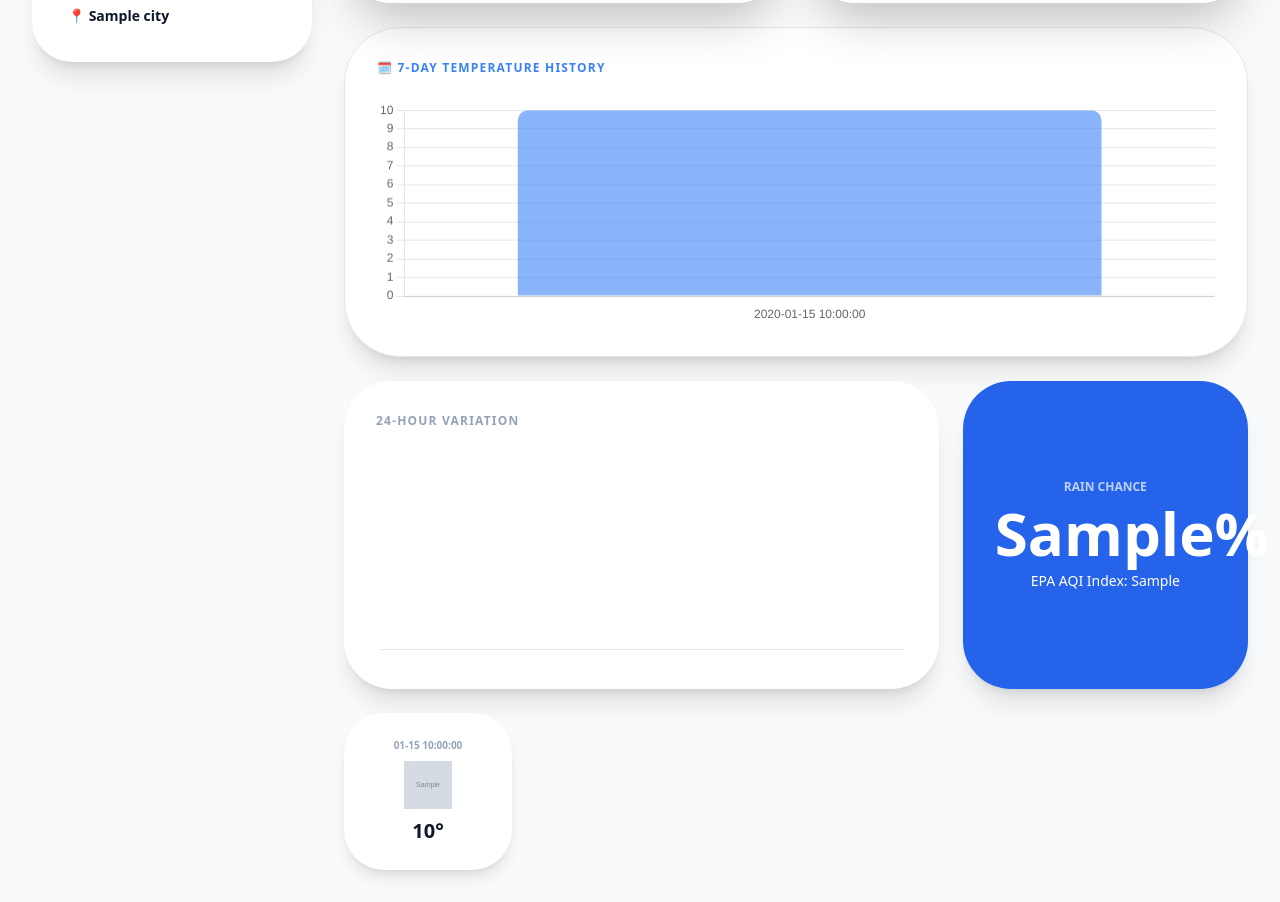
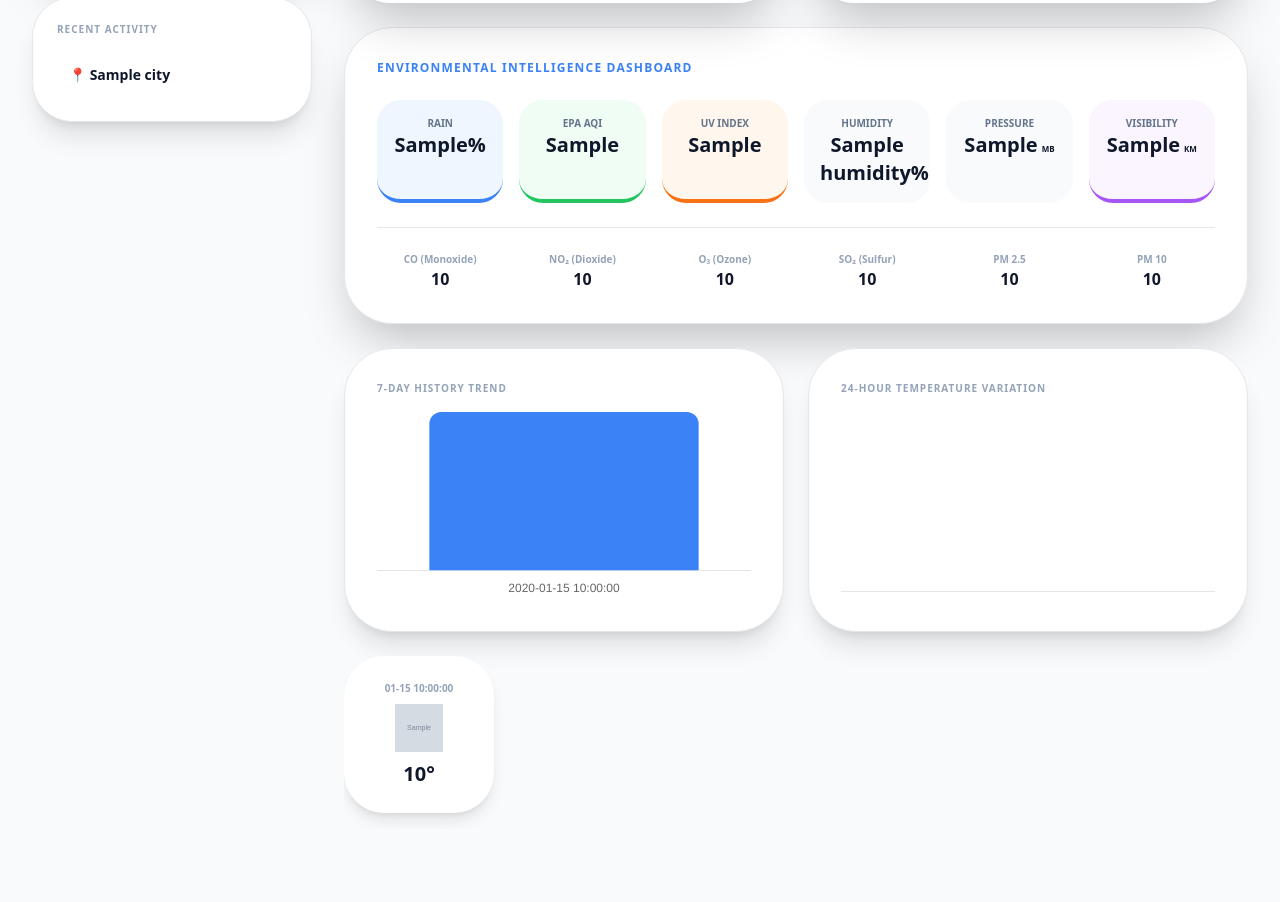
Before and after one commit to nipunanuradha/Fetch-Data-from-wather-API-and-Display-It, a Flask app: template weather app/templates/index.html in a window 1280 px wide. Shown: the part 499-1401 px from the top of the page. After the commit the page ends 1319 px from the top, so only its background shows below. Run offline with Flask 3, Linux system fonts and the light colour scheme; the template is opened without the code that fills it: most values are stand-ins (such as "Sample title", 1, 10 or a date in 2020); grey boxes marked "Sample" are stand-in pictures; a map, chart or similar area stays blank; some libraries are stand-ins or nearby versions.

Commit message:
add Environmental Intelligence

```diff
--- a/weather app/app.py
+++ b/weather app/app.py
@@ -7,38 +7,56 @@ from twilio.rest import Client
 app = Flask(__name__)
 app.secret_key = secrets.token_hex(16)
 
+# API & Credentials
 API_KEY = "1c79708b20d740c097d145309263001"
 fetcher = WeatherFetcher(API_KEY)
 
+# Alert Configurations (Replace with yours)
+EMAIL_ADDR = "your-email@gmail.com"
+EMAIL_PASS = "your-app-password"
+TW_SID = 'your_sid'; TW_TOKEN = 'your_token'; TW_PHONE = 'your_phone'
+
+def trigger_alerts(city, rain_chance, user_email, user_phone):
+    if rain_chance > 70:
+        msg = f"⚠️ Alert: High Rain Chance ({rain_chance}%) in {city}!"
+        # Email Logic
+        if user_email:
+            try:
+                mail = MIMEText(msg); mail['Subject'] = "Weather Alert"; mail['From'] = EMAIL_ADDR; mail['To'] = user_email
+                with smtplib.SMTP_SSL('smtp.gmail.com', 465) as s: s.login(EMAIL_ADDR, EMAIL_PASS); s.send_message(mail)
+            except: pass
+        # SMS Logic (Twilio)
+        if user_phone:
+            try: Client(TW_SID, TW_TOKEN).messages.create(body=msg, from_=TW_PHONE, to=user_phone)
+            except: pass
+
 @app.route('/', methods=['GET', 'POST'])
 def index():
-    weather_data = None
-    history_graph = [] # පසුගිය දින 7 සඳහා
-    hourly_labels, hourly_temps = [], []
-
+    weather_data, history_graph = None, []
+    h_labels, h_temps = [], []
     if 'history' not in session: session['history'] = []
 
     if request.method == 'POST':
         city = request.form.get('city')
+        email = request.form.get('email')
+        phone = request.form.get('phone')
+
         weather_data = fetcher.fetch_weather(city)
+        if weather_data:
+            history_graph = fetcher.fetch_7day_history(city)
+            trigger_alerts(city, weather_data['forecast']['forecastday'][0]['day']['daily_chance_of_rain'], email, phone)
 
-        if weather_data:
-            # 1. පසුගිය දින 7ක ඉතිහාසය ලබා ගැනීම
-            history_graph = fetcher.fetch_7day_history(city)
+            for hour in weather_data['forecast']['forecastday'][0]['hour']:
+                h_labels.append(hour['time'].split(' ')[1])
+                h_temps.append(hour['temp_c'])
 
-            # 2. පැය 24ක දත්ත (Chart 1)
-            for hour in weather_data['forecast']['forecastday'][0]['hour']:
-                hourly_labels.append(hour['time'].split(' ')[1])
-                hourly_temps.append(hour['temp_c'])
-
-            # 3. Search History Update
             name = weather_data['location']['name']
             if name not in session['history']:
                 session['history'] = [name] + session['history'][:4]
                 session.modified = True
 
     return render_template('index.html', data=weather_data, history_list=session['history'],
-                           labels=hourly_labels, temps=hourly_temps, history_graph=history_graph)
+                           labels=h_labels, temps=h_temps, history_graph=history_graph)
 
 if __name__ == '__main__':
     app.run(debug=True)
--- a/weather app/templates/index.html
+++ b/weather app/templates/index.html
@@ -3,41 +3,41 @@
 <head>
     <meta charset="UTF-8">
     <meta name="viewport" content="width=device-width, initial-scale=1.0">
-    <title>WeatherPro Elite Max</title>
+    <title>WeatherPro Elite v4.0</title>
     <script src="https://cdn.tailwindcss.com"></script>
     <script src="https://cdn.jsdelivr.net/npm/chart.js"></script>
     <script>tailwind.config = { darkMode: 'class' }</script>
 </head>
-<body class="bg-slate-50 dark:bg-slate-950 text-slate-900 dark:text-white transition-all duration-500">
+<body class="bg-slate-50 dark:bg-slate-950 text-slate-900 dark:text-white transition-all duration-500 min-h-screen">
 
     <div class="max-w-7xl mx-auto p-4 md:p-8">
         <header class="flex flex-wrap justify-between items-center mb-8 bg-white dark:bg-slate-900 p-6 rounded-[2.5rem] shadow-xl border dark:border-slate-800">
             <div>
-                <h1 class="text-3xl font-black text-blue-600">WeatherPro <span class="text-slate-400 font-light italic">Elite Max</span></h1>
-                <select id="langSelect" onchange="changeLanguage()" class="mt-2 bg-slate-100 dark:bg-slate-800 p-1 rounded-lg text-[10px] font-bold outline-none">
-                    <option value="en">ENGLISH 🇺🇸</option>
-                    <option value="si">සිංහල 🇱🇰</option>
-                </select>
+                <h1 class="text-3xl font-black text-blue-600 tracking-tighter italic">WeatherPro <span class="text-slate-400 font-light">Elite Max</span></h1>
+                <div class="flex gap-2 mt-2">
+                    <select id="langSelect" onchange="changeLanguage()" class="bg-slate-100 dark:bg-slate-800 p-1 rounded-lg text-[10px] font-bold outline-none cursor-pointer">
+                        <option value="en">ENGLISH 🇺🇸</option>
+                        <option value="si">සිංහල 🇱🇰</option>
+                    </select>
+                </div>
             </div>
             <div class="flex gap-3">
                 <button onclick="startVoiceSearch()" class="p-4 bg-blue-100 dark:bg-blue-900/30 text-blue-600 rounded-2xl hover:scale-110 transition">🎤</button>
-                <button onclick="toggleTheme()" class="p-4 bg-slate-100 dark:bg-slate-800 rounded-2xl transition"><span id="theme-icon">🌙</span></button>
+                <button onclick="toggleTheme()" class="p-4 bg-slate-100 dark:bg-slate-800 rounded-2xl transition shadow-md"><span id="theme-icon">🌙</span></button>
             </div>
         </header>
 
         <div class="grid grid-cols-1 lg:grid-cols-12 gap-8">
             <aside class="lg:col-span-3 space-y-6">
-                <form id="searchForm" method="POST" class="bg-white dark:bg-slate-900 p-6 rounded-[2.5rem] shadow-xl space-y-4">
-                    <input type="text" id="cityInput" name="city" placeholder="Enter City..." required class="w-full p-4 rounded-2xl bg-slate-50 dark:bg-slate-800 border-none outline-none focus:ring-2 focus:ring-blue-500">
-                    <div class="flex gap-2">
-                        <input type="email" name="email" placeholder="Email" class="w-1/2 p-3 rounded-xl bg-slate-50 dark:bg-slate-800 text-xs border-none">
-                        <input type="text" name="phone" placeholder="SMS" class="w-1/2 p-3 rounded-xl bg-slate-50 dark:bg-slate-800 text-xs border-none">
-                    </div>
-                    <button type="submit" id="searchBtn" class="w-full bg-blue-600 text-white p-4 rounded-2xl font-bold shadow-lg hover:bg-blue-700 transition">Analyze Weather</button>
+                <form id="searchForm" method="POST" class="bg-white dark:bg-slate-900 p-6 rounded-[2.5rem] shadow-2xl space-y-4 border dark:border-slate-800">
+                    <input type="text" id="cityInput" name="city" placeholder="Enter City Name" required class="w-full p-4 rounded-2xl bg-slate-50 dark:bg-slate-800 border-none outline-none focus:ring-2 focus:ring-blue-500 transition">
+                    <input type="email" name="email" placeholder="Email Alerts" class="w-full p-3 rounded-xl bg-slate-50 dark:bg-slate-800 text-xs border-none">
+                    <input type="text" name="phone" placeholder="SMS Alerts" class="w-full p-3 rounded-xl bg-slate-50 dark:bg-slate-800 text-xs border-none">
+                    <button type="submit" id="searchBtn" class="w-full bg-blue-600 text-white p-4 rounded-2xl font-bold shadow-lg hover:bg-blue-700 transition transform active:scale-95">Analyze</button>
                 </form>
 
-                <div class="bg-white dark:bg-slate-900 p-6 rounded-[2.5rem] shadow-xl">
-                    <h3 id="historyTitle" class="text-[10px] font-black text-slate-400 mb-4 uppercase tracking-widest">Recent Searches</h3>
+                <div class="bg-white dark:bg-slate-900 p-6 rounded-[2.5rem] shadow-xl border dark:border-slate-800">
+                    <h3 id="historyTitle" class="text-[10px] font-black text-slate-400 mb-4 uppercase tracking-widest">Recent Activity</h3>
                     <div class="space-y-2">
                         {% for city in history_list %}
                         <form method="POST"><input type="hidden" name="city" value="{{ city }}"><button type="submit" class="w-full text-left p-3 rounded-xl hover:bg-blue-50 dark:hover:bg-blue-900/30 transition text-sm font-semibold">📍 {{ city }}</button></form>
@@ -49,37 +49,88 @@
             <main class="lg:col-span-9 space-y-6">
                 {% if data %}
                 <div class="grid grid-cols-1 md:grid-cols-2 gap-6">
-                    <div class="rounded-[3rem] overflow-hidden shadow-2xl h-80 border-4 border-white dark:border-slate-800 relative">
-                        <div class="absolute top-4 left-4 z-10 bg-black/50 text-white text-[10px] px-3 py-1 rounded-full backdrop-blur uppercase font-bold">Live Satellite View</div>
+                    <div class="rounded-[3rem] overflow-hidden shadow-2xl h-80 border-4 border-white dark:border-slate-800 relative group">
                         <iframe width="100%" height="100%" src="https://embed.windy.com/embed2.html?lat={{ data.location.lat }}&lon={{ data.location.lon }}&zoom=5&overlay=satellite" frameborder="0"></iframe>
+                        <div class="absolute bottom-4 left-4 bg-black/60 text-white text-[10px] px-3 py-1 rounded-full backdrop-blur">LIVE SATELLITE</div>
                     </div>
                     <div class="rounded-[3rem] overflow-hidden shadow-2xl h-80 border-4 border-white dark:border-slate-800 relative">
-                        <div class="absolute top-4 left-4 z-10 bg-black/50 text-white text-[10px] px-3 py-1 rounded-full backdrop-blur uppercase font-bold">Location Map</div>
                         <iframe width="100%" height="100%" frameborder="0" src="https://www.google.com/maps?q={{ data.location.lat }},{{ data.location.lon }}&z=10&output=embed"></iframe>
+                        <div class="absolute bottom-4 left-4 bg-black/60 text-white text-[10px] px-3 py-1 rounded-full backdrop-blur">STREET VIEW</div>
                     </div>
                 </div>
 
-                <div class="bg-white dark:bg-slate-900 p-8 rounded-[3.5rem] shadow-xl border dark:border-slate-800">
-                    <h3 id="historyGraphTitle" class="text-xs font-bold text-blue-500 uppercase mb-6 tracking-widest">🗓️ 7-Day Temperature History</h3>
-                    <canvas id="historyChart" height="80"></canvas>
-                </div>
+                <div class="bg-white dark:bg-slate-900 p-8 rounded-[3rem] shadow-2xl border dark:border-slate-800">
+                    <h3 id="envTitle" class="text-xs font-bold text-blue-500 uppercase mb-6 tracking-widest">Environmental Intelligence Dashboard</h3>
+                    <div class="grid grid-cols-2 md:grid-cols-3 lg:grid-cols-6 gap-4">
+                        <div class="p-4 bg-blue-50 dark:bg-blue-900/20 rounded-3xl text-center border-b-4 border-blue-500">
+                            <p class="text-[10px] font-bold text-slate-500">RAIN</p>
+                            <p class="text-xl font-black">{{ data.forecast.forecastday[0].day.daily_chance_of_rain }}%</p>
+                        </div>
+                        <div class="p-4 bg-green-50 dark:bg-green-900/20 rounded-3xl text-center border-b-4 border-green-500">
+                            <p class="text-[10px] font-bold text-slate-500">EPA AQI</p>
+                            <p class="text-xl font-black">{{ data.current.air_quality['us-epa-index'] }}</p>
+                        </div>
+                        <div class="p-4 bg-orange-50 dark:bg-orange-900/20 rounded-3xl text-center border-b-4 border-orange-500">
+                            <p class="text-[10px] font-bold text-slate-500">UV INDEX</p>
+                            <p class="text-xl font-black">{{ data.current.uv }}</p>
+                        </div>
+                        <div class="p-4 bg-slate-50 dark:bg-slate-800 rounded-3xl text-center">
+                            <p class="text-[10px] font-bold text-slate-500">HUMIDITY</p>
+                            <p class="text-xl font-black">{{ data.current.humidity }}%</p>
+                        </div>
+                        <div class="p-4 bg-slate-50 dark:bg-slate-800 rounded-3xl text-center">
+                            <p class="text-[10px] font-bold text-slate-500">PRESSURE</p>
+                            <p class="text-xl font-black">{{ data.current.pressure_mb }}<span class="text-[8px] ml-1 uppercase">mb</span></p>
+                        </div>
+                        <div class="p-4 bg-purple-50 dark:bg-purple-900/20 rounded-3xl text-center border-b-4 border-purple-500">
+                            <p class="text-[10px] font-bold text-slate-500">VISIBILITY</p>
+                            <p class="text-xl font-black">{{ data.current.vis_km }}<span class="text-[8px] ml-1">KM</span></p>
+                        </div>
+                    </div>
 
-                <div class="grid grid-cols-1 xl:grid-cols-3 gap-6">
-                    <div class="xl:col-span-2 bg-white dark:bg-slate-900 p-8 rounded-[3rem] shadow-xl">
-                        <h3 id="chartTitle" class="text-xs font-bold text-slate-400 uppercase mb-4 tracking-widest">24-Hour Variation</h3>
-                        <canvas id="tempChart" height="120"></canvas>
-                    </div>
-                    <div class="bg-blue-600 p-8 rounded-[3rem] text-white shadow-xl flex flex-col justify-center text-center">
-                        <p id="labelRain" class="text-xs font-bold opacity-70 uppercase">Rain Chance</p>
-                        <h4 class="text-6xl font-black my-2">{{ data.forecast.forecastday[0].day.daily_chance_of_rain }}%</h4>
-                        <p class="text-sm font-medium">EPA AQI Index: {{ data.current.air_quality['us-epa-index'] }}</p>
+                    <div class="grid grid-cols-2 md:grid-cols-4 lg:grid-cols-6 gap-4 mt-6 pt-6 border-t dark:border-slate-800">
+                        <div class="text-center">
+                            <p class="text-[10px] font-bold text-slate-400">CO (Monoxide)</p>
+                            <p class="font-black">{{ data.current.air_quality.co|round(1) }}</p>
+                        </div>
+                        <div class="text-center">
+                            <p class="text-[10px] font-bold text-slate-400">NO₂ (Dioxide)</p>
+                            <p class="font-black">{{ data.current.air_quality.no2|round(1) }}</p>
+                        </div>
+                        <div class="text-center">
+                            <p class="text-[10px] font-bold text-slate-400">O₃ (Ozone)</p>
+                            <p class="font-black">{{ data.current.air_quality.o3|round(1) }}</p>
+                        </div>
+                        <div class="text-center">
+                            <p class="text-[10px] font-bold text-slate-400">SO₂ (Sulfur)</p>
+                            <p class="font-black">{{ data.current.air_quality.so2|round(1) }}</p>
+                        </div>
+                        <div class="text-center">
+                            <p class="text-[10px] font-bold text-slate-400 text-orange-500">PM 2.5</p>
+                            <p class="font-black">{{ data.current.air_quality.pm2_5|round(1) }}</p>
+                        </div>
+                        <div class="text-center">
+                            <p class="text-[10px] font-bold text-slate-400 text-red-500">PM 10</p>
+                            <p class="font-black">{{ data.current.air_quality.pm10|round(1) }}</p>
+                        </div>
                     </div>
                 </div>
 
-                <div class="grid grid-cols-2 md:grid-cols-5 gap-4">
+                <div class="grid grid-cols-1 xl:grid-cols-2 gap-6">
+                    <div class="bg-white dark:bg-slate-900 p-8 rounded-[3rem] shadow-xl border dark:border-slate-800">
+                        <h3 class="text-[10px] font-black text-slate-400 uppercase tracking-widest mb-4">7-Day History Trend</h3>
+                        <canvas id="historyChart" height="150"></canvas>
+                    </div>
+                    <div class="bg-white dark:bg-slate-900 p-8 rounded-[3rem] shadow-xl border dark:border-slate-800">
+                        <h3 class="text-[10px] font-black text-slate-400 uppercase tracking-widest mb-4">24-Hour Temperature Variation</h3>
+                        <canvas id="tempChart" height="150"></canvas>
+                    </div>
+                </div>
+
+                <div class="flex gap-4 overflow-x-auto pb-4 no-scrollbar">
                     {% for day in data.forecast.forecastday %}
-                    <div class="bg-white dark:bg-slate-900 p-6 rounded-[2.5rem] text-center shadow-lg border border-transparent hover:border-blue-500 transition-all duration-300">
-                        <p class="text-[10px] font-bold text-slate-400">{{ day.date[5:] }}</p>
+                    <div class="min-w-[150px] bg-white dark:bg-slate-900 p-6 rounded-[2.5rem] text-center shadow-lg border border-transparent hover:border-blue-500 transition-all">
+                        <p class="text-[10px] font-black text-slate-400">{{ day.date[5:] }}</p>
                         <img src="{{ day.day.condition.icon }}" class="mx-auto w-12 h-12 my-2">
                         <p class="text-xl font-black">{{ day.day.avgtemp_c|round(0) }}°</p>
                     </div>
@@ -93,21 +144,18 @@
 
 
     <script>
-        // --- CHARTS CONFIGURATION ---
         {% if data %}
-            // 1. History Chart (Last 7 Days)
+            // 1. History Chart (7 Days)
             new Chart(document.getElementById('historyChart'), {
                 type: 'bar',
                 data: {
                     labels: [{% for item in history_graph %}"{{ item.date }}",{% endfor %}],
                     datasets: [{
-                        label: 'Avg Temp',
-                        data: [{% for item in history_graph %}{{ item.temp }},{% endfor %}],
-                        backgroundColor: 'rgba(59, 130, 246, 0.6)',
-                        borderRadius: 10,
+                        label: 'Temp', data: [{% for item in history_graph %}{{ item.temp }},{% endfor %}],
+                        backgroundColor: '#3b82f6', borderRadius: 12
                     }]
                 },
-                options: { plugins: { legend: { display: false } }, scales: { y: { display: true }, x: { grid: { display: false } } } }
+                options: { plugins: { legend: { display: false } }, scales: { y: { display: false }, x: { grid: { display: false } } } }
             });
 
             // 2. Hourly Chart (24H)
@@ -116,9 +164,7 @@
                 data: {
                     labels: {{ labels|safe }},
                     datasets: [{
-                        data: {{ temps|safe }},
-                        borderColor: '#3b82f6',
-                        backgroundColor: 'rgba(59, 130, 246, 0.1)',
+                        data: {{ temps|safe }}, borderColor: '#3b82f6', backgroundColor: 'rgba(59, 130, 246, 0.1)',
                         fill: true, tension: 0.4, borderWidth: 4, pointRadius: 0
                     }]
                 },
@@ -126,35 +172,26 @@
             });
         {% endif %}
 
-        // --- PREVIOUS CORE FUNCTIONS (VOICE, THEME, LANG) ---
+        // Voice, Theme and Language (Previous Logic Refined)
         function startVoiceSearch() {
             const recognition = new (window.SpeechRecognition || window.webkitSpeechRecognition)();
             recognition.lang = document.getElementById('langSelect').value === 'si' ? 'si-LK' : 'en-US';
-            recognition.onresult = (e) => {
-                document.getElementById('cityInput').value = e.results[0][0].transcript;
-                document.getElementById('searchForm').submit();
-            };
+            recognition.onresult = (e) => { document.getElementById('cityInput').value = e.results[0][0].transcript; document.getElementById('searchForm').submit(); };
             recognition.start();
         }
 
         function toggleTheme() {
-            document.getElementById('theme-tag').classList.toggle('dark');
-            localStorage.theme = document.getElementById('theme-tag').classList.contains('dark') ? 'dark' : 'light';
+            const isDark = document.getElementById('theme-tag').classList.toggle('dark');
+            localStorage.theme = isDark ? 'dark' : 'light';
         }
         if (localStorage.theme === 'dark') document.getElementById('theme-tag').classList.add('dark');
 
-        // Multi-language Logic (Simplified for brevity)
-        const translations = {
-            en: { hGraph: "🗓️ 7-Day Temperature History", search: "Analyze Weather", history: "Recent Searches" },
-            si: { hGraph: "🗓️ පසුගිය දින 7ක උෂ්ණත්වය", search: "දත්ත ලබාගන්න", history: "පසුගිය සෙවුම්" }
-        };
-
         function changeLanguage() {
             const l = document.getElementById('langSelect').value;
-            document.getElementById('historyGraphTitle').innerText = translations[l].hGraph;
-            document.getElementById('searchBtn').innerText = translations[l].search;
-            document.getElementById('historyTitle').innerText = translations[l].history;
             localStorage.lang = l;
+            const t = { en: { env: "Environmental Intelligence", sBtn: "Analyze" }, si: { env: "පාරිසරික බුද්ධි තොරතුරු", sBtn: "විශ්ලේෂණය" } };
+            document.getElementById('envTitle').innerText = t[l].env;
+            document.getElementById('searchBtn').innerText = t[l].sBtn;
         }
     </script>
 </body>
--- a/weather app/weather_logic.py
+++ b/weather app/weather_logic.py
@@ -16,15 +16,14 @@ class WeatherFetcher:
 
     def fetch_7day_history(self, city):
         history_data = []
-        # අද සිට ආපස්සට දින 7ක දත්ත ලබා ගැනීම
         for i in range(1, 8):
             date = (datetime.now() - timedelta(days=i)).strftime('%Y-%m-%d')
             params = {'key': self.api_key, 'q': city, 'dt': date}
             try:
                 res = requests.get(self.history_url, params=params).json()
                 history_data.append({
-                    'date': date[5:], # MM-DD පමණක් ගනිමු
+                    'date': date[5:],
                     'temp': res['forecast']['forecastday'][0]['day']['avgtemp_c']
                 })
             except: continue
-        return history_data[::-1] # දත්ත පිළිවෙළට සකසයි
+        return history_data[::-1]
```
